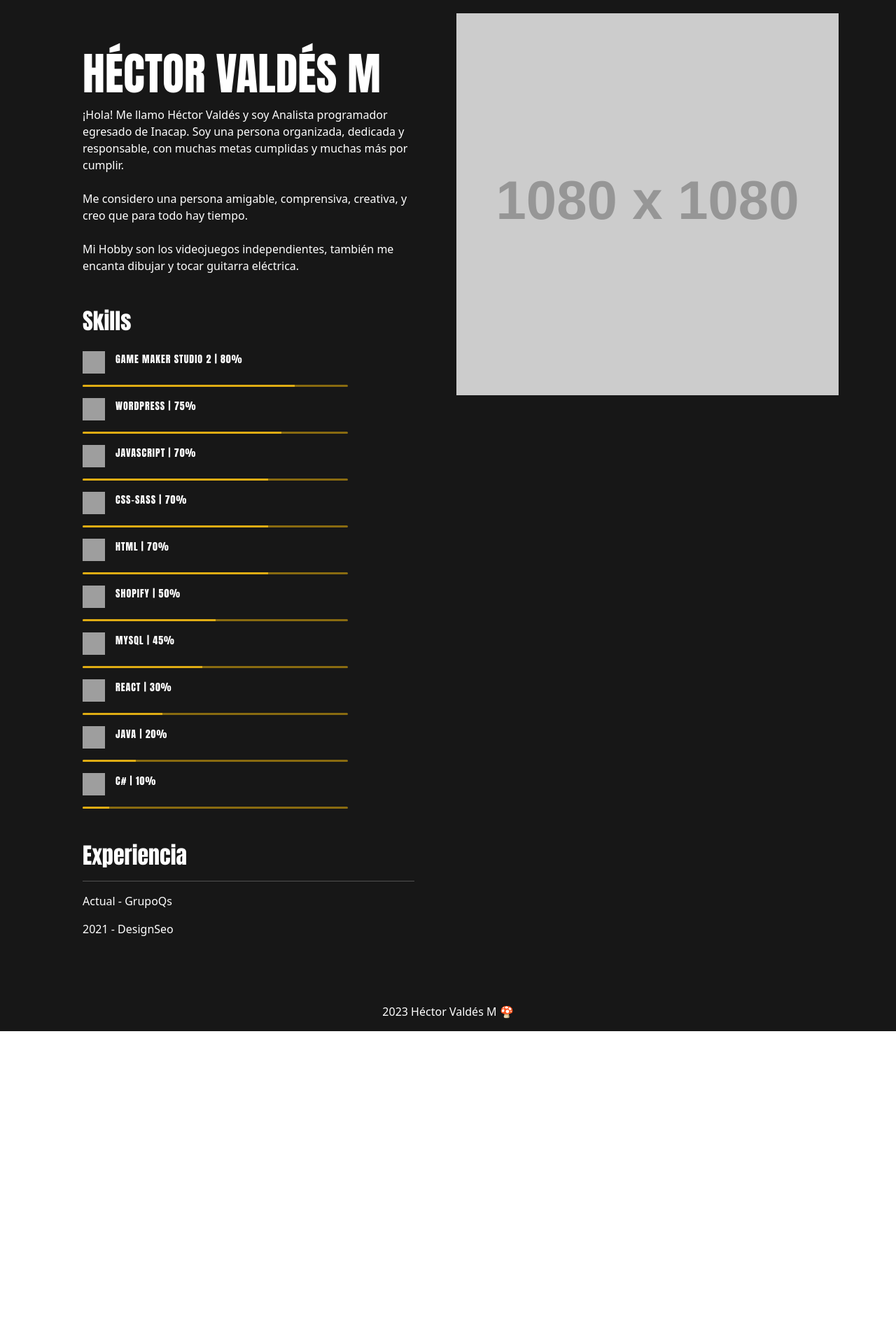
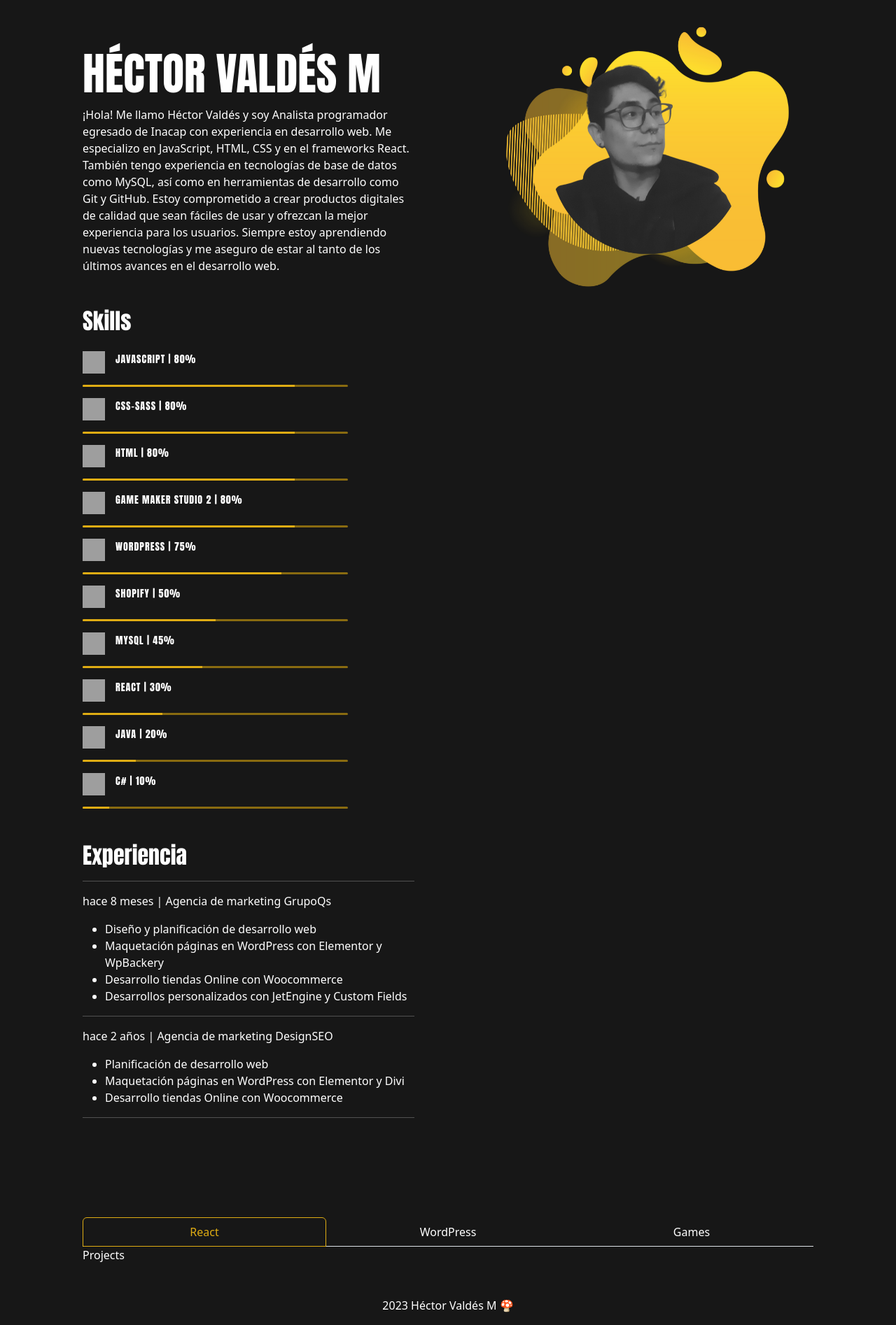
Before and after one commit to Mushroom0047/portfolio-2023, a React (Vite) app: page / in a window 1280 px wide. Shown: the part 87-1981 px from the top of the page at 70% size. Before the commit the page ends 1561 px from the top, so only its background shows below. Built offline with nearby package versions, Linux system fonts and the light colour scheme; grey boxes are pictures that could not be loaded.

Commit message:
is added the content of Experience and added the new component tabs for show the projects

```diff
--- a/package.json
+++ b/package.json
@@ -13,6 +13,7 @@
     "@fortawesome/free-solid-svg-icons": "^6.2.1",
     "@fortawesome/react-fontawesome": "^0.2.0",
     "bootstrap": "^5.2.3",
+    "moment": "^2.29.4",
     "react": "^18.2.0",
     "react-bootstrap": "^2.6.0",
     "react-dom": "^18.2.0"
--- a/src/App.jsx
+++ b/src/App.jsx
@@ -1,6 +1,8 @@
 import { Banner } from "./Components/Banner/Banner"
 import { Footer } from "./Components/Footer/Footer"
 import NavbarMenu from "./Components/Navbar/NavbarMenu"
+import Portfolio from "./Components/Portfolio/Portfolio"
+
 
 function App() {
 
@@ -8,6 +10,7 @@ function App() {
     <>
       <NavbarMenu />
       <Banner />
+      <Portfolio />
       <Footer />
     </>
   )
--- a/src/Components/Banner/Banner.jsx
+++ b/src/Components/Banner/Banner.jsx
@@ -1,31 +1,38 @@
 import { Col, Container, Row } from "react-bootstrap"
 import { Skills } from "../Skills/Skills"
+import imgProfile from '/src/assets/img-profile.png';
+import Experience from "../Experience/Experience";
 import './banner.css'
 
 // import { wordpress } from "@fortawesome/free-brands-svg-icons";
 
 export const Banner = () => {
+  const expOne = ['Diseño y planificación de desarrollo web','Maquetación páginas en WordPress con Elementor y WpBackery','Desarrollo tiendas Online con Woocommerce','Desarrollos personalizados con JetEngine y Custom Fields'];
+  const expTwo = ['Planificación de desarrollo web','Maquetación páginas en WordPress con Elementor y Divi','Desarrollo tiendas Online con Woocommerce'];
   return (
     <Container fluid="lg" className="container__banner">
         <Row>
             <Col sm={12} md={6} className="p-5 col__description">
                 <h1 className="name">HÉCTOR VALDÉS M</h1>
                 <p className="description">
-                  ¡Hola! Me llamo Héctor Valdés y soy Analista programador egresado de Inacap.
-                  Soy una persona organizada, dedicada y responsable,
-                  con muchas metas cumplidas y muchas más por cumplir.<br /><br/>
-                  Me considero una persona amigable, comprensiva, creativa,
-                  y creo que para todo hay tiempo. <br/><br/>
-                  Mi Hobby son los videojuegos independientes,
-                  también me encanta dibujar y tocar guitarra eléctrica.
+                  ¡Hola! Me llamo Héctor Valdés y soy Analista programador egresado de Inacap
+                  con experiencia en desarrollo web.
+                  Me especializo en JavaScript, HTML, CSS y en el frameworks React.
+                  <br/>También tengo experiencia en tecnologías de base de datos como MySQL,
+                  así como en herramientas de desarrollo como Git y GitHub.
+                  Estoy comprometido a crear productos digitales de calidad que
+                  sean fáciles de usar y ofrezcan la mejor experiencia para los
+                  usuarios. Siempre estoy aprendiendo nuevas tecnologías y me
+                  aseguro de estar al tanto de los últimos avances en el desarrollo
+                  web.
                   </p>
 
                   <h2 className="mt-5">Skills</h2>
+                  <Skills titulo="JAVASCRIPT" percentage={80} img={'javascript--v1.png'}/>
+                  <Skills titulo="CSS-SASS" percentage={80} img={'sass.png'}/>
+                  <Skills titulo="HTML" percentage={80} img={'html-5--v1.png'}/>
                   <Skills titulo="GAME MAKER STUDIO 2" percentage={80} img={'game-maker.png'}/>
                   <Skills titulo="WORDPRESS" percentage={75} img={'wordpress.png'}/>
-                  <Skills titulo="JAVASCRIPT" percentage={70} img={'javascript--v1.png'}/>
-                  <Skills titulo="CSS-SASS" percentage={70} img={'sass.png'}/>
-                  <Skills titulo="HTML" percentage={70} img={'html-5--v1.png'}/>
                   <Skills titulo="SHOPIFY" percentage={50} img={'shopify.png'}/>
                   <Skills titulo="MYSQL" percentage={45} img={'mysql-logo.png'}/>
                   <Skills titulo="REACT" percentage={30} img={'react-native.png'}/>
@@ -34,13 +41,21 @@ export const Banner = () => {
 
                   <h2 className="mt-5">Experiencia</h2>
                   <hr />
-                  <p>Actual - GrupoQs</p>
-                  <p>2021 - DesignSeo</p>
+                  <Experience
+                    year = "20220401"
+                    company = "Agencia de marketing GrupoQs"
+                    excerpt={expOne}
+                  />
+                  <Experience
+                    year = "20210501"
+                    company = "Agencia de marketing DesignSEO"
+                    excerpt={expTwo}
+                  />
             </Col>
             <Col sm={12} md={6} className="col__image">
                 <img
                 className="image__profile"
-                src='https://via.placeholder.com/1080'
+                src={imgProfile}
                 width={100}
                 height={100}
                 />
--- a/src/Components/Banner/banner.css
+++ b/src/Components/Banner/banner.css
@@ -10,7 +10,7 @@
     width: 100%;
     position: -webkit-sticky;
     position: sticky;
-    top: 0;
+    top: 80px;
 }
 .col__description{
     margin-bottom: 30px;
--- /dev/null
+++ b/src/Components/Experience/Experience.jsx
@@ -0,0 +1,19 @@
+import moment from "moment/moment";
+import 'moment/locale/es';
+moment.locale('es')
+
+const Experience = ({company, year, excerpt}) => {
+    const listItems = excerpt.map((li, index) => {
+      return <li key={index}>{li}</li>
+    });
+    console.log(listItems)
+    return (
+    <div>
+        <p>{moment(year, "YYYYMMDD").fromNow()} | {company}</p>
+        <ul>{listItems}</ul>
+        <hr/>
+    </div>
+  )
+}
+
+export default Experience
--- a/src/Components/Navbar/NavbarMenu.jsx
+++ b/src/Components/Navbar/NavbarMenu.jsx
@@ -21,6 +21,7 @@ const NavbarMenu = () => {
       </Navbar.Brand>
         <Nav className="d-flex flex-row">
           <Nav.Link className='px-3 text-light' href="#home">Home</Nav.Link>
+          <Nav.Link className='px-3 text-light' href="#features">Habilidades</Nav.Link>
           <Nav.Link className='px-3 text-light' href="#features">Proyectos</Nav.Link>
           <Nav.Link className='px-3 text-light' href="#pricing">Contacto</Nav.Link>
         </Nav>
--- /dev/null
+++ b/src/Components/Portfolio/Portfolio.jsx
@@ -0,0 +1,32 @@
+import { Col, Container, Row, Tab, Tabs } from "react-bootstrap"
+import { Projects } from "../Projects/Projects"
+import './portfolio.css'
+
+const Portfolio = () => {
+  return (
+    <Container fluid="lg">
+      <Row>
+        <Col sm={12} className="p-5">
+            <Tabs
+          defaultActiveKey="react"
+          id="projectsTabs"
+          className="portfolio__tabs"
+          justify
+          >
+            <Tab eventKey="react" title="React" >
+              <Projects />
+            </Tab>
+            <Tab eventKey="wordpress" title="WordPress" className="portfolio__tabs">
+            <Projects />
+            </Tab>
+            <Tab eventKey="games" title="Games" className="portfolio__tabs">
+            <Projects />
+            </Tab>
+          </Tabs>
+        </Col>
+      </Row>
+    </Container>
+  )
+}
+
+export default Portfolio
--- /dev/null
+++ b/src/Components/Portfolio/portfolio.css
@@ -0,0 +1,15 @@
+.portfolio__tabs button{
+    color: #fff
+}
+.portfolio__tabs button:focus{
+    color: #fff
+}
+.portfolio__tabs button:hover{
+    border-color: #dfac13 !important;
+    color: #dfac13;
+}
+.portfolio__tabs button.active{
+    background-color: transparent !important;
+    color: #dfac13 !important;
+    border-color: #dfac13 !important;
+}
--- /dev/null
+++ b/src/Components/Projects/Projects.jsx
@@ -0,0 +1,6 @@
+
+export const Projects = () => {
+  return (
+    <div>Projects</div>
+  )
+}
```
Also changed, not shown: src/assets/img-profile.png (added), 1 other file (tests, documents, lock files or other folders).
